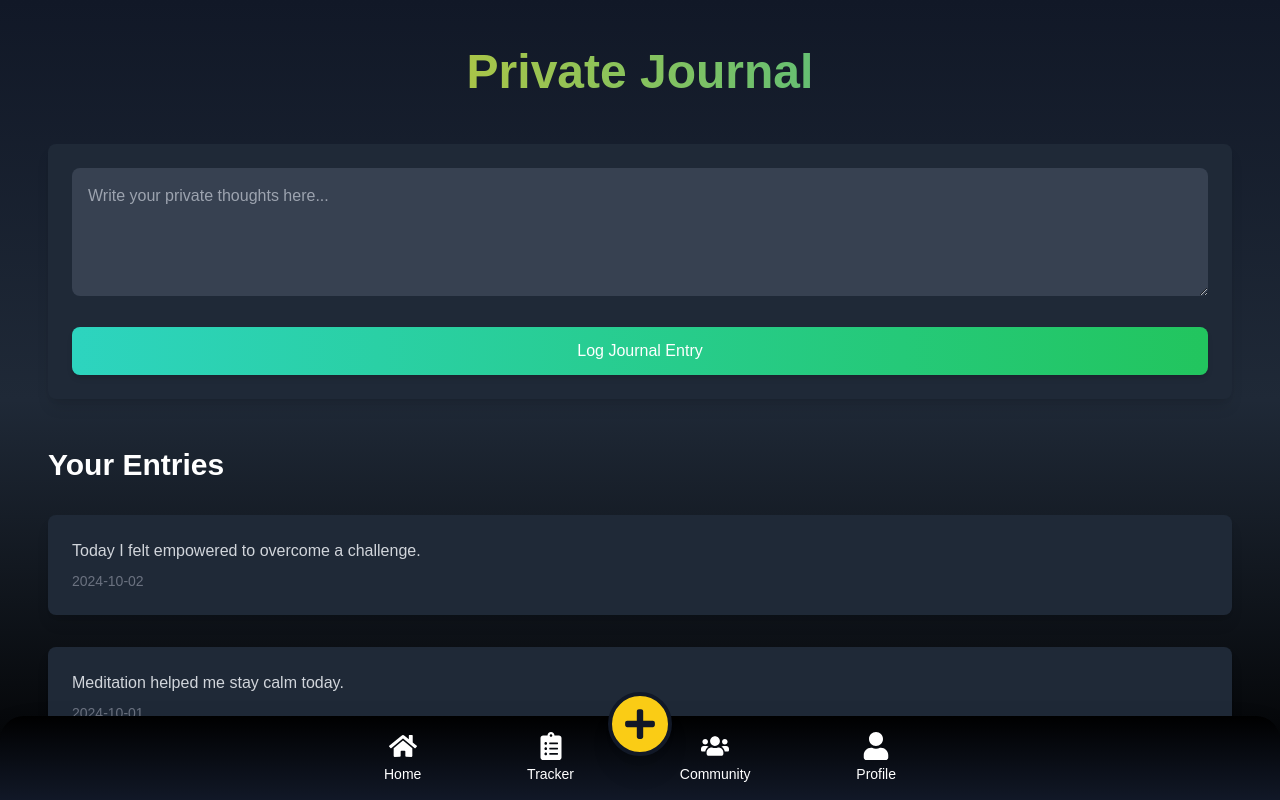
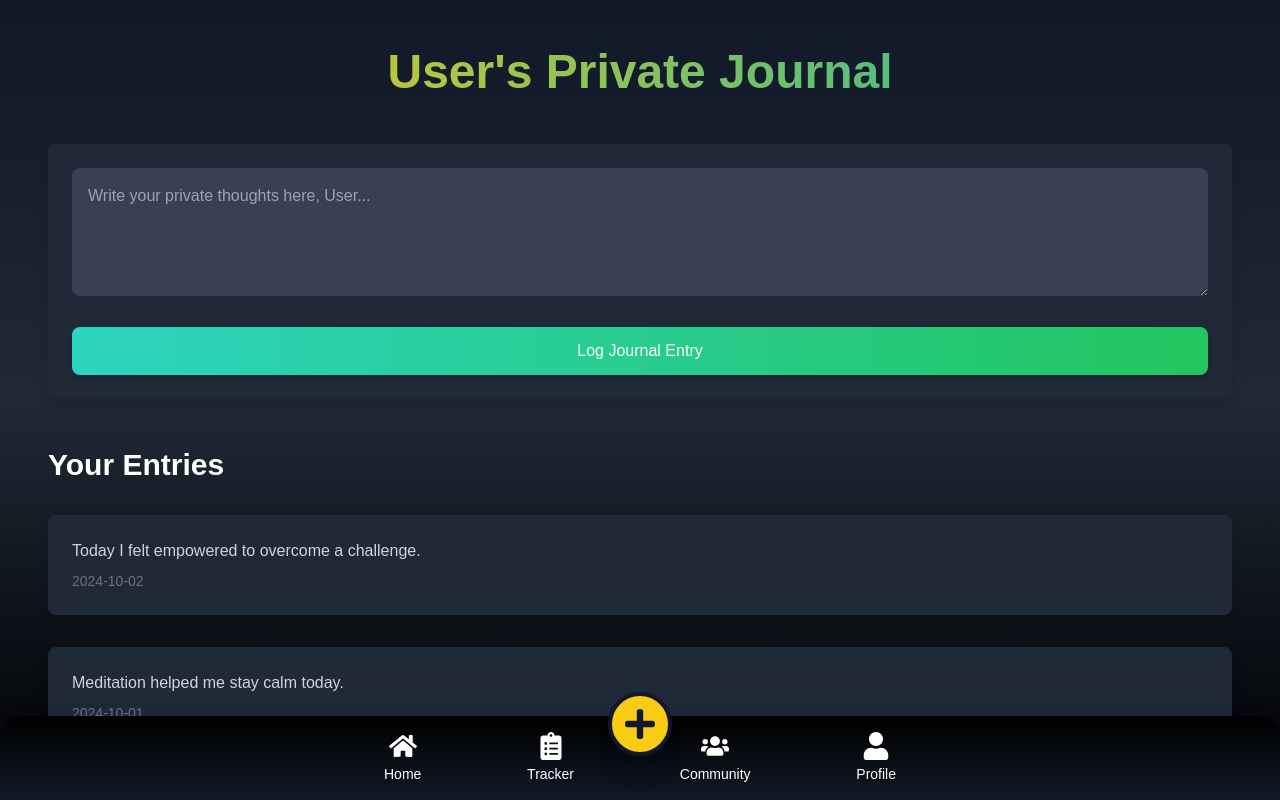
Before and after one commit to evanwilliamson94/sober-social, a Next.js app: page /PrivateJournal in a window 1280 px wide. Built offline with nearby package versions, Linux system fonts and the light colour scheme; no server answers.

Commit message:
private journal

```diff
--- a/src/pages/PrivateJournal.tsx
+++ b/src/pages/PrivateJournal.tsx
@@ -1,7 +1,11 @@
 import { useState } from "react";
 import BottomNavbar from '@/components/BottomNavbar';
+import { useUser } from '@clerk/nextjs'; // Import useUser for Clerk data
 
 const PrivateJournalPage = () => {
+  const { user } = useUser(); // Access Clerk user data
+  const firstName = user?.firstName || "User"; // Fallback if no name is available
+
   const [entries, setEntries] = useState([
     { id: 1, text: "Today I felt empowered to overcome a challenge.", date: "2024-10-02" },
     { id: 2, text: "Meditation helped me stay calm today.", date: "2024-10-01" },
@@ -31,14 +35,14 @@ const PrivateJournalPage = () => {
 
         {/* Page Header */}
         <h2 className="text-5xl font-bold mb-10 text-center bg-gradient-to-r from-yellow-400 to-teal-500 bg-clip-text text-transparent">
-          Private Journal
+          {firstName}'s Private Journal {/* Displaying user's first name */}
         </h2>
 
         {/* New Journal Entry Form */}
         <form onSubmit={handleSubmit} className="bg-gray-800 p-6 rounded-lg shadow-lg space-y-6">
           <textarea
             className="w-full p-4 rounded-lg bg-gray-700 text-white placeholder-gray-400 outline-none focus:ring-2 focus:ring-teal-500 focus:bg-gray-600 transition duration-300"
-            placeholder="Write your private thoughts here..."
+            placeholder={`Write your private thoughts here, ${firstName}...`} // Personalized placeholder
             rows={4}
             value={newEntry}
             onChange={(e) => setNewEntry(e.target.value)}
@@ -55,7 +59,7 @@ const PrivateJournalPage = () => {
         {isSubmitted && (
           <div className="fixed inset-0 bg-black bg-opacity-75 flex justify-center items-center z-50">
             <div className="bg-gray-900 p-8 rounded-lg text-center shadow-lg">
-              <h3 className="text-3xl font-bold text-teal-400 mb-4">🎉 Entry Logged!</h3>
+              <h3 className="text-3xl font-bold text-teal-400 mb-4">🎉 Entry Logged, {firstName}!</h3> {/* Personalized success message */}
               <p className="text-gray-300">Your private journal entry has been successfully saved.</p>
             </div>
           </div>
```
